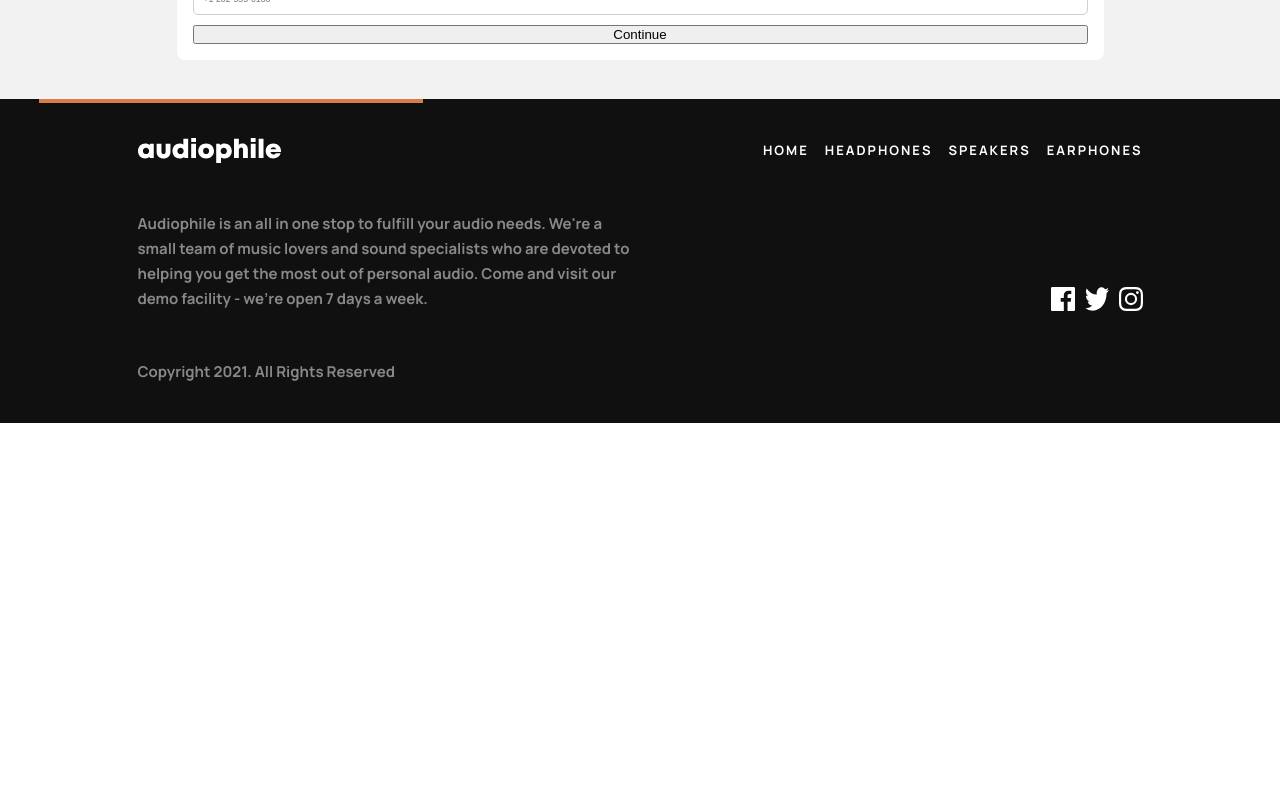
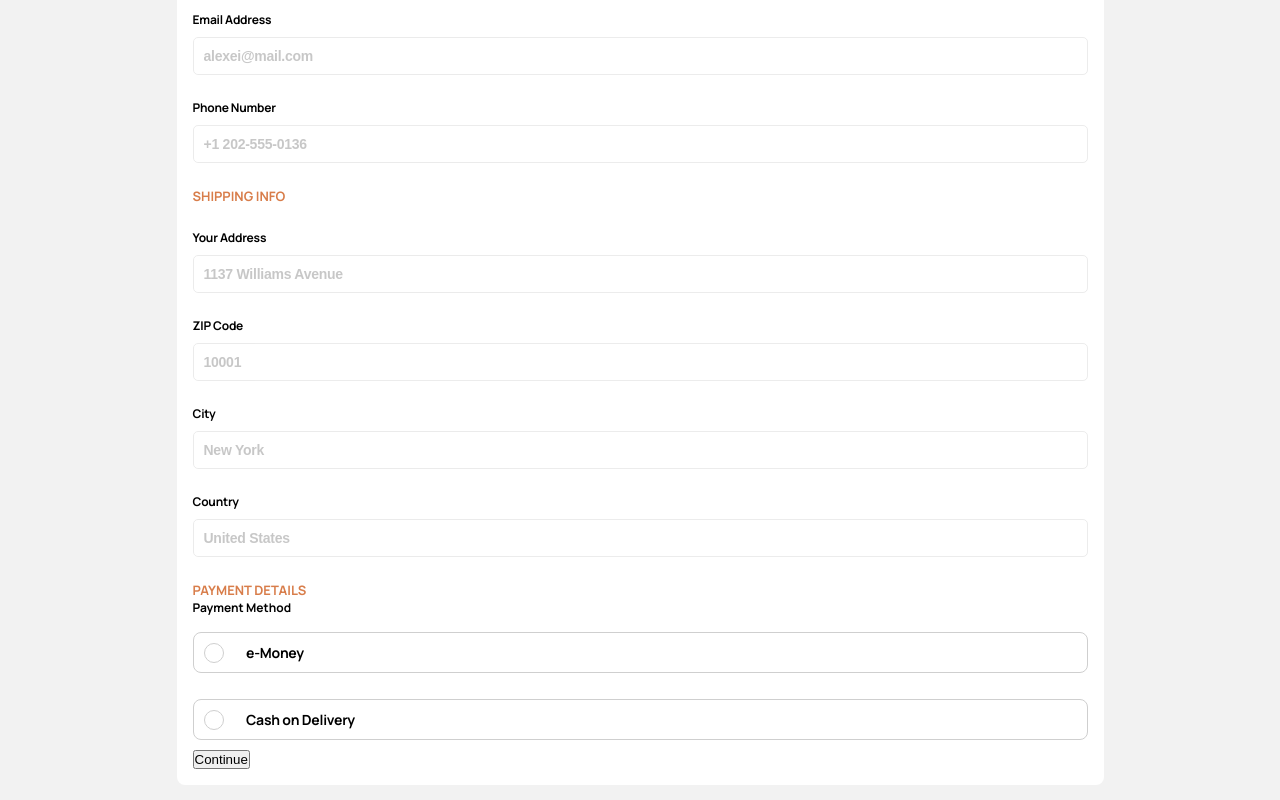
Before and after one commit to niabezara/autophile-ecommerce, a React (Vite) app: page /checkout in a window 1280 px wide. Shown: the part 380-1180 px from the top of the page. Before the commit the page ends 803 px from the top, so only its background shows below. Built offline with nearby package versions, Linux system fonts and the light colour scheme.

Commit message:
check label

```diff
--- a/src/components/Billing.tsx
+++ b/src/components/Billing.tsx
@@ -1,18 +1,15 @@
-import React from "react";
 import { SubmitHandler, useForm } from "react-hook-form";
 import styled from "styled-components";
-
-enum GenderEnum {
-  female = "female",
-  male = "male",
-  other = "other",
-}
+import Payment from "./Payment";
 
 interface IFormInput {
   firstName: string;
   email: string;
   phone: number;
-  gender: GenderEnum;
+  address: number | string;
+  ZIP: number;
+  city: string;
+  Country: string;
 }
 
 export default function Billing() {
@@ -24,8 +21,18 @@ export default function Billing() {
   const onSubmit: SubmitHandler<IFormInput> = (data: any) => console.log(data);
 
   return (
-    <Form onSubmit={handleSubmit(onSubmit)}>
-      <p>billing details</p>
+    <form onSubmit={handleSubmit(onSubmit)}>
+      <BillSection>
+        <p
+          style={{
+            fontSize: "13px",
+            fontWeight: "700",
+            color: "#D87D4A",
+            textTransform: "uppercase",
+          }}
+        >
+          billing details
+        </p>
         <Section>
           <Article>
             <label>Name</label>
@@ -35,14 +42,13 @@ export default function Billing() {
             placeholder="Alexei Ward"
             {...register("firstName", {
               required: "Field cannot be empty",
-            pattern: /^[A-Za-z]+$/i,
             })}
           />
         </Section>
         <Section>
           <Article>
             <label>Email Address</label>
-          {errors.firstName && <p>{errors.email?.message}</p>}
+            {errors.email && <p>{errors.email.message}</p>}
           </Article>
           <input
             placeholder="alexei@mail.com"
@@ -59,25 +65,100 @@ export default function Billing() {
         <Section>
           <Article>
             <label>Phone Number</label>
-          {errors.phone && <p>{errors.phone?.message}</p>}
+            {errors.phone && <p>{errors.phone.message}</p>}
           </Article>
           <input
+            type="number"
             placeholder="+1 202-555-0136"
-          {...register("phone", { required: "Field cannot be empty" })}
+            {...register("phone", {
+              valueAsNumber: true,
+              required: "Field cannot be empty",
+            })}
           />
         </Section>
-
+      </BillSection>
+      <ShippingSection>
+        <p
+          style={{
+            fontSize: "13px",
+            fontWeight: "700",
+            color: "#D87D4A",
+            textTransform: "uppercase",
+          }}
+        >
+          shipping info
+        </p>
+        <Section>
+          <Article>
+            <label>Your Address</label>
+            {errors.address && <p>{errors.address.message}</p>}
+          </Article>
+          <input
+            placeholder="1137 Williams Avenue"
+            {...register("address", {
+              required: "Field cannot be empty",
+            })}
+          />
+        </Section>
+        <Section>
+          <Article>
+            <label>ZIP Code</label>
+            {errors.ZIP && <p>{errors.ZIP.message}</p>}
+          </Article>
+          <input
+            placeholder="10001"
+            {...register("ZIP", {
+              required: "Field cannot be empty",
+              pattern: {
+                value: /^[0-9]+$/,
+                message: "Wrong format",
+              },
+            })}
+          />
+        </Section>
+        <Section>
+          <Article>
+            <label>City</label>
+            {errors.city && <p>{errors.city.message}</p>}
+          </Article>
+          <input
+            placeholder="New York"
+            {...register("city", {
+              required: "Field cannot be empty",
+            })}
+          />
+        </Section>
+        <Section>
+          <Article>
+            <label>Country</label>
+            {errors.Country && <p>{errors.Country.message}</p>}
+          </Article>
+          <input
+            placeholder="United States"
+            {...register("Country", {
+              required: "Field cannot be empty",
+            })}
+          />
+        </Section>
+      </ShippingSection>
+      <div>
+        <p
+          style={{
+            fontSize: "13px",
+            fontWeight: "700",
+            color: "#D87D4A",
+            textTransform: "uppercase",
+          }}
+        >
+          payment details
+        </p>
+        <Payment />
+      </div>
       <button type="submit">Continue</button>
-    </Form>
+    </form>
   );
 }
 
-const Form = styled.div`
-  display: grid;
-  gap: 1rem;
-  width: 100%;
-  grid-template-columns: 1fr;
-`;
 const Section = styled.div`
   input {
     width: 100%;
@@ -92,9 +173,12 @@ const Section = styled.div`
     padding-left: 1rem;
     padding-top: 1rem;
     padding-bottom: 1rem;
-    font-size: 0.875rem;
+    font-size: 14px;
+    font-weight: 700;
+    letter-spacing: -0.25px;
     border-width: 1px;
     border-image: initial;
+    opacity: 0.4;
     background: inherit;
     &:focus {
       border: 1px solid #d87d4a;
@@ -104,4 +188,32 @@ const Section = styled.div`
 const Article = styled.div`
   display: flex;
   justify-content: space-between;
+  label {
+    color: #000;
+    font-size: 12px;
+    font-style: normal;
+    font-weight: 700;
+    line-height: normal;
+    letter-spacing: -0.214px;
+    margin-bottom: 9px;
+  }
+  p {
+    color: #cd2c2c;
+    font-size: 12px;
+    font-weight: 500;
+    letter-spacing: -0.214px;
+  }
 `;
+
+const BillSection = styled.div`
+  display: flex;
+  flex-direction: column;
+  gap: 2.4rem;
+  margin-bottom: 2.4rem;
+`;
+const ShippingSection = styled.div`
+  display: flex;
+  flex-direction: column;
+  gap: 2.4rem;
+  margin-bottom: 2.4rem;
+`;
--- a/src/components/NavBar.tsx
+++ b/src/components/NavBar.tsx
@@ -13,7 +13,6 @@ export default function NavBar({
 }) {
   const [isMobile, setIsMobile] = useState<boolean>(false);
   const [isTablet, setIsTablet] = useState<boolean>(false);
-  // const [openModal, setOpenModal] = useState(false);
 
   useEffect(() => {
     const handleResize = () => {
@@ -36,8 +35,6 @@ export default function NavBar({
         <MobileVersion
           isNavbarOpen={isNavbarOpen}
           toggleNavbar={toggleNavbar}
-          // openModal={openModal}
-          // setOpenModal={setOpenModal}
         />
       ) : isTablet ? (
         <TabletVersion />
--- /dev/null
+++ b/src/components/Payment.tsx
@@ -0,0 +1,101 @@
+import React from "react";
+import { useState } from "react";
+import styled from "styled-components";
+
+export default function Payment() {
+  const [checked, setChecked] = React.useState(false);
+  const handleChange = () => {
+    setChecked(!checked);
+  };
+  return (
+    <Container>
+      <p style={{ fontSize: "12px", fontWeight: "700" }}>Payment Method</p>
+      <CheckInput>
+        <label>
+          <Check checked={checked}></Check>
+          <input type="checkbox" checked={checked} onChange={handleChange} />
+          e-Money
+        </label>
+      </CheckInput>
+      <CheckInput>
+        <label>
+          <Check></Check>
+          <input type="checkbox" name="cash" />
+          Cash on Delivery
+        </label>
+      </CheckInput>
+      {checked && (
+        <div>
+          <p>e-Money Number</p>
+          <input type="number" />
+          <p>e-Money PIN</p>
+          <input type="number" />
+        </div>
+      )}
+    </Container>
+  );
+}
+
+const Container = styled.div`
+  display: grid;
+  grid-template-columns: 1fr;
+  gap: 1.6rem;
+`;
+
+const CheckInput = styled.div`
+  display: flex;
+  align-items: center;
+  border: 1px solid #cfcfcf;
+  padding-top: 1rem;
+  padding-bottom: 1rem;
+  border-radius: 0.8rem;
+
+  /* display: block; */
+  padding-left: 3.25rem;
+  position: relative;
+  margin-bottom: 1rem;
+  cursor: pointer;
+  input {
+    border: 0px;
+    clip: rect(0px, 0px, 0px, 0px);
+    height: 1px;
+    width: 1px;
+    margin: -1px;
+    padding: 0px;
+    overflow: hidden;
+    white-space: nowrap;
+    position: absolute;
+  }
+  label {
+    color: #000;
+    font-size: 14px;
+    font-weight: 700;
+    letter-spacing: -0.25px;
+    margin-left: 2rem;
+  }
+`;
+const Check = styled.div<{ checked: boolean }>`
+  display: flex;
+  -webkit-box-align: center;
+  align-items: center;
+  -webkit-box-pack: center;
+  justify-content: center;
+  width: 20px;
+  height: 20px;
+  border-width: 1px;
+  border-style: solid;
+  border-image: initial;
+  border-color: #cfcfcf;
+  border-radius: 50%;
+  position: absolute;
+  left: 1rem;
+  &:after {
+    content: "";
+    position: absolute;
+    background: #d87d4a;
+    width: 13px;
+    height: 13px;
+    border-radius: 50%;
+    transform: ${(props) => (props.checked ? "scale(1)" : "scale(0)")};
+  }
+`;
--- a/src/routes/CheckOut.tsx
+++ b/src/routes/CheckOut.tsx
@@ -46,6 +46,7 @@ const SubContainer = styled.div`
     font-size: 15px;
     font-weight: 500;
     line-height: 25px;
+    margin-bottom: 2.4rem;
   }
   @media screen and (min-width: 500px) {
     padding: 3.9rem;
@@ -59,5 +60,8 @@ const Wrapper = styled.div`
   background: #fff;
   padding: 1.6rem;
   border-radius: 8px;
+  display: flex;
+  flex-direction: column;
   width: 100%;
+  gap: 2.4rem;
 `;
```
Lines whose indentation alone changed are shown as unchanged.
